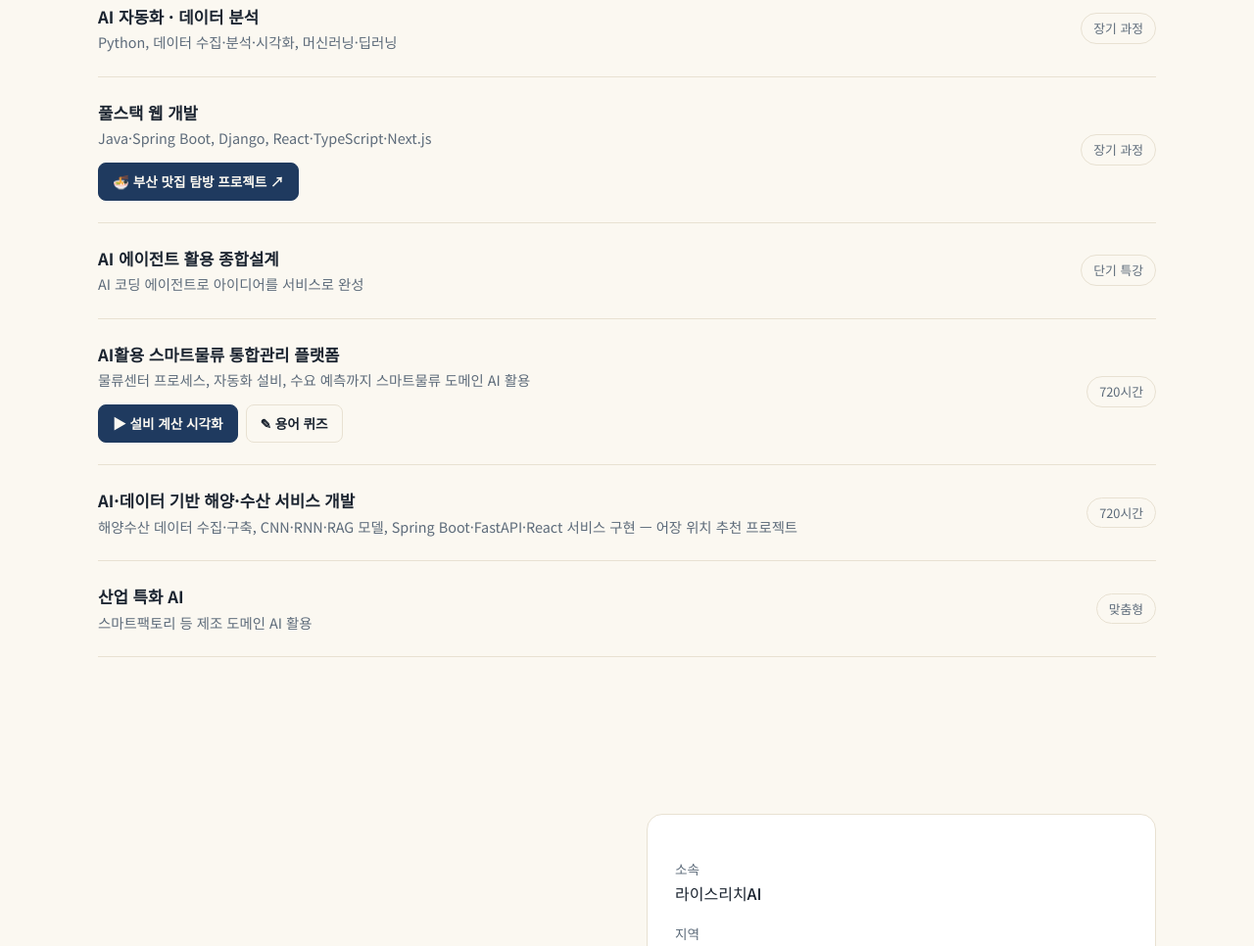
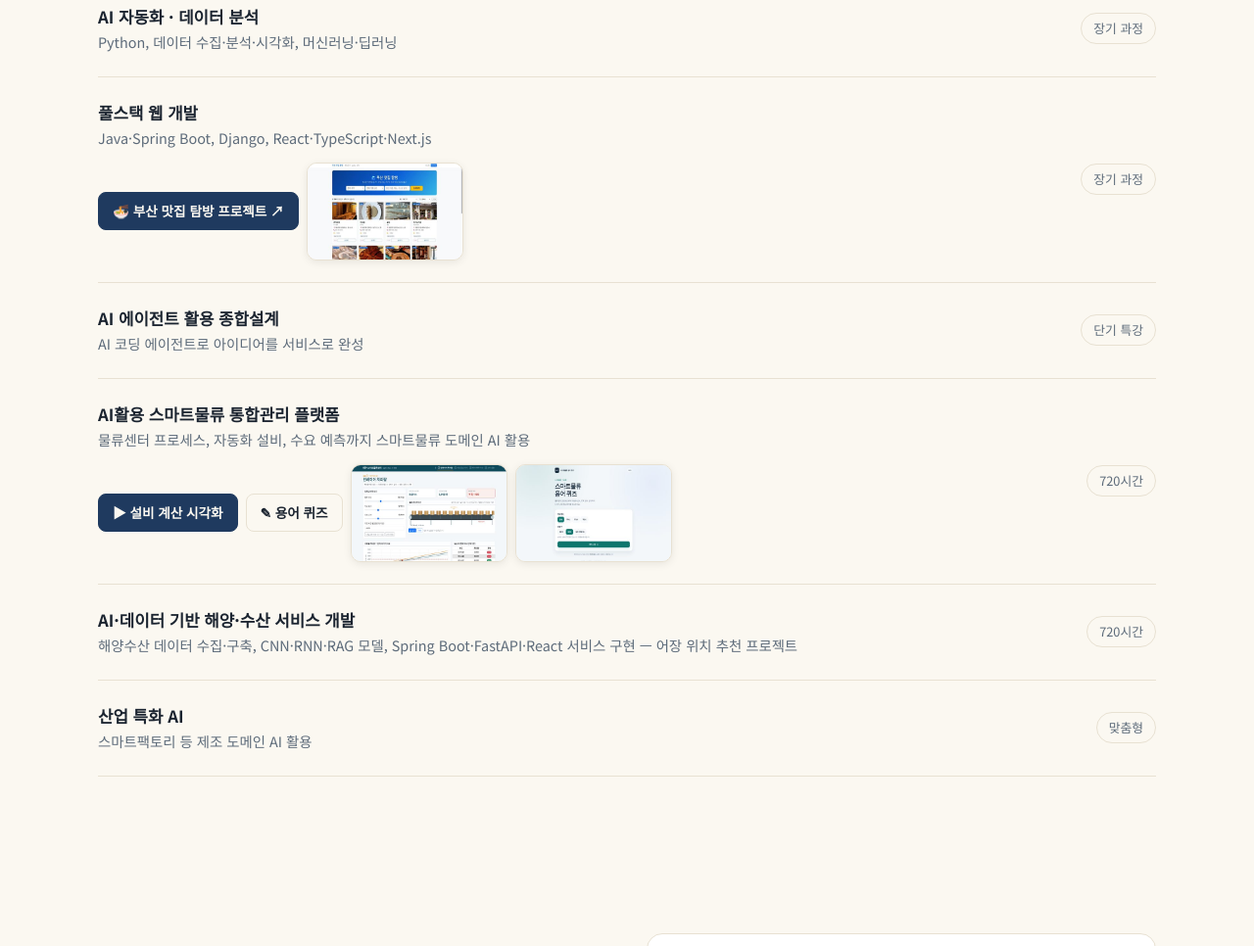
Before and after one commit to ricerich/ricerich-ai, a plain HTML site: page index.html in a window 1280 px wide. Shown: the part 1931-2897 px from the top of the page at 98% size. Drawn offline with Linux system fonts and the light colour scheme.

Commit message:
Homepage: add linked screenshot thumbnails next to project/lesson buttons
Co-Authored-By: Claude Opus 5.5 <noreply@anthropic.com>
Claude-Session: https://claude.ai/code/session_01VsC1SH5dvUMfPfnuaTVbzA

```diff
--- a/index.html
+++ b/index.html
@@ -79,6 +79,11 @@
   .btn-sm{display:inline-block;padding:7px 14px;border-radius:8px;font-size:.85rem;font-weight:700;border:1.5px solid var(--line);color:var(--ink);transition:transform .15s,border-color .15s}
   .btn-sm:hover{transform:translateY(-1px);border-color:var(--accent)}
   .btn-sm-primary{background:var(--brand);color:var(--bg);border-color:var(--brand)}
+  .course-links{align-items:center}
+  .thumb{display:block;width:160px;aspect-ratio:16/10;border-radius:10px;overflow:hidden;border:1px solid var(--line);box-shadow:0 2px 8px rgba(0,0,0,.08);transition:transform .15s,box-shadow .15s}
+  .thumb img{width:100%;height:100%;object-fit:cover;display:block}
+  .thumb:hover{transform:translateY(-2px);box-shadow:0 6px 16px rgba(0,0,0,.14)}
+  @media (max-width:640px){.thumb{width:140px}}
 
   .contact{display:grid;grid-template-columns:1fr 1fr;gap:40px;align-items:center}
   @media (max-width:760px){.contact{grid-template-columns:1fr}}
@@ -163,12 +168,15 @@
         <div class="course"><div><h3>풀스택 웹 개발</h3><p>Java·Spring Boot, Django, React·TypeScript·Next.js</p>
           <div class="course-links">
             <a class="btn-sm btn-sm-primary" href="https://busanfood.ricerich.net/" target="_blank" rel="noopener noreferrer">🍜 부산 맛집 탐방 프로젝트 ↗</a>
+            <a class="thumb" href="https://busanfood.ricerich.net/" target="_blank" rel="noopener noreferrer"><img src="/img/thumb_busanfood.jpg" alt="부산 맛집 탐방 화면 미리보기" width="160" height="100" loading="lazy"></a>
           </div></div><span class="tag">장기 과정</span></div>
         <div class="course"><div><h3>AI 에이전트 활용 종합설계</h3><p>AI 코딩 에이전트로 아이디어를 서비스로 완성</p></div><span class="tag">단기 특강</span></div>
         <div class="course"><div><h3>AI활용 스마트물류 통합관리 플랫폼</h3><p>물류센터 프로세스, 자동화 설비, 수요 예측까지 스마트물류 도메인 AI 활용</p>
           <div class="course-links">
             <a class="btn-sm btn-sm-primary" href="/logistic_visual/">▶ 설비 계산 시각화</a>
             <a class="btn-sm" href="/logistic_quiz/">✎ 용어 퀴즈</a>
+            <a class="thumb" href="/logistic_visual/"><img src="/img/thumb_logistic_visual.jpg" alt="설비 계산 시각화 화면 미리보기" width="160" height="100" loading="lazy"></a>
+            <a class="thumb" href="/logistic_quiz/"><img src="/img/thumb_logistic_quiz.jpg" alt="용어 퀴즈 화면 미리보기" width="160" height="100" loading="lazy"></a>
           </div></div><span class="tag">720시간</span></div>
         <div class="course"><div><h3>AI·데이터 기반 해양·수산 서비스 개발</h3><p>해양수산 데이터 수집·구축, CNN·RNN·RAG 모델, Spring Boot·FastAPI·React 서비스 구현 — 어장 위치 추천 프로젝트</p></div><span class="tag">720시간</span></div>
         <div class="course"><div><h3>산업 특화 AI</h3><p>스마트팩토리 등 제조 도메인 AI 활용</p></div><span class="tag">맞춤형</span></div>
```
Also changed, not shown: img/thumb_busanfood.jpg (added), img/thumb_logistic_quiz.jpg (added), img/thumb_logistic_visual.jpg (added).
